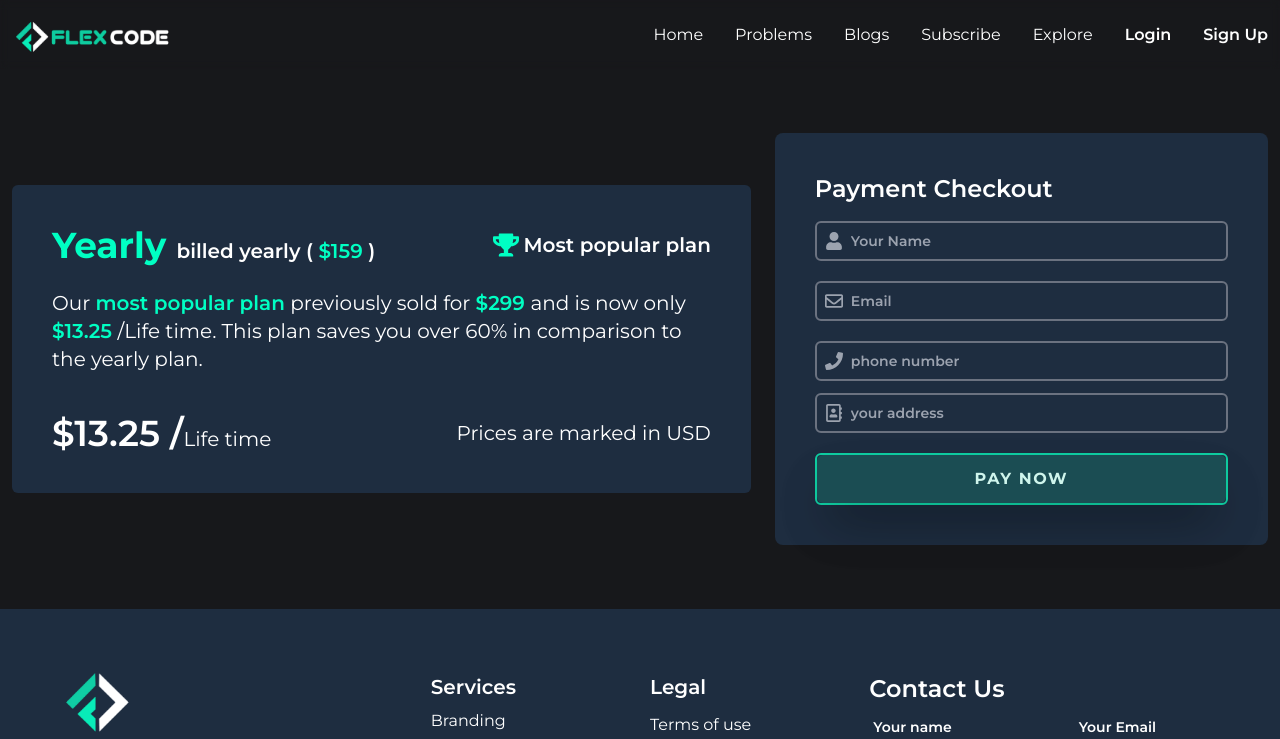
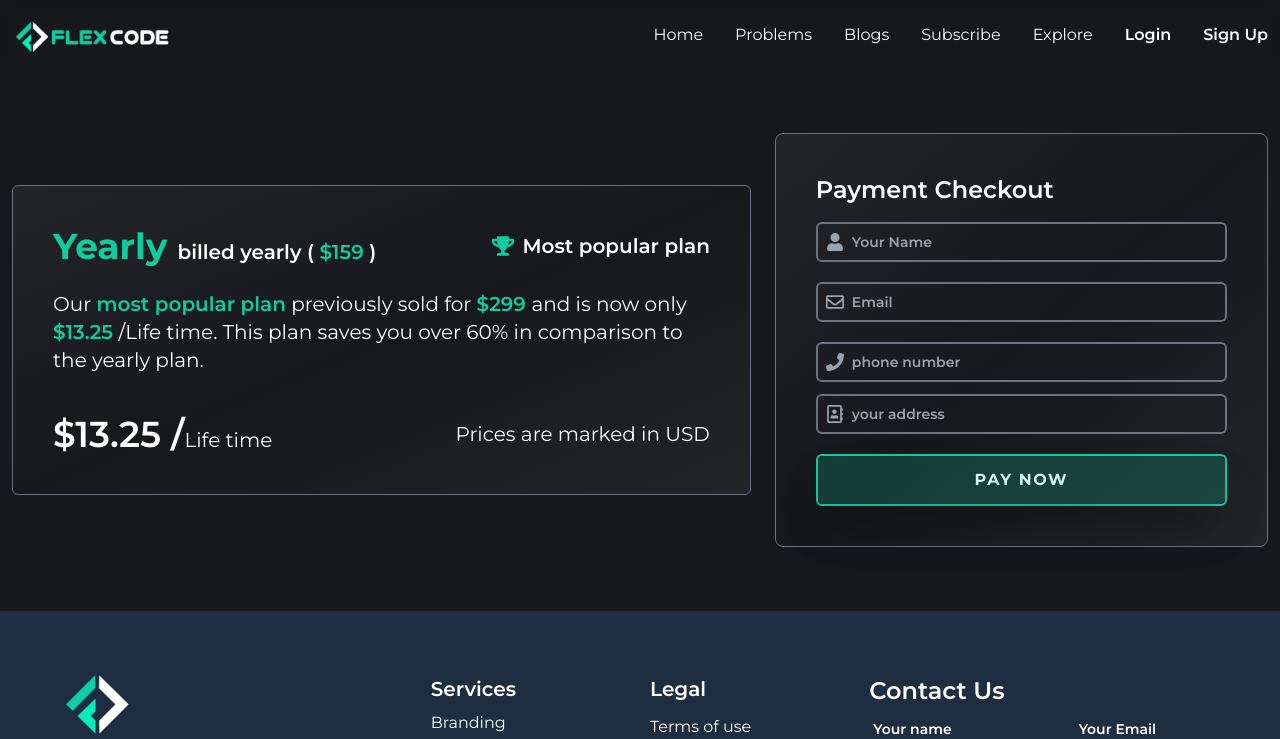
Before and after one commit to ihshadin/flex-code, a React (Vite) app: page /checkout in a window 1280 px wide. Shown: the top 739 px of the page. Built offline with nearby package versions, Linux system fonts and the light colour scheme; no server answers.

Commit message:
subscribe page disign done

```diff
--- a/src/pages/CheckOut/CheckOut.jsx
+++ b/src/pages/CheckOut/CheckOut.jsx
@@ -1,5 +1,4 @@
-import React from "react";
-import { useContext } from "react";
+import { useContext, useState } from "react";
 import { useForm } from "react-hook-form";
 import {
   FaPhone,
@@ -12,7 +11,10 @@ import {
 import { AuthContext } from "../../providers/AuthProvider";
 
 const CheckOut = () => {
-  const { loading, user } = useContext(AuthContext);
+  const { user } = useContext(AuthContext);
+
+  const [loading, setLoading] = useState(false);
+
   const {
     register,
     handleSubmit,
@@ -37,25 +39,27 @@ const CheckOut = () => {
       .then((data) => {
         console.log(data);
         window.location.replace(data?.url);
+        setLoading(false);
       });
+    // setLoading(false);
     console.log("Main data", data);
   };
 
   return (
     <div className="flex items-center gap-x-6 flexcode-container">
-      <div className="bg-secondary-color p-10 rounded-md w-[60%]">
+      <div className="exploreCard border my-8 border-gray-500 hover:border-[#0fcda1] transition-all p-10 rounded-md w-[60%]">
         <div className="flex justify-between mb-6">
           <h1 className="text-xl font-semibold">
-            <span className="text-4xl font-extrabold text-[#00ffc3]">
+            <span className="text-4xl font-extrabold text-[#0fcda1]">
               Yearly{" "}
             </span>
             billed yearly ({" "}
-            <span className="text-[#00ffc3] font-semibold">$159 </span> )
+            <span className="text-[#0fcda1] font-semibold">$159 </span> )
           </h1>
           <h1 className="flex items-center text-xl font-semibold">
             {" "}
-            <span className="mr-1">
-              <FaTrophy size={26} color="#00ffc3" />
+            <span className="mr-2">
+              <FaTrophy size={22} color="#0fcda1" />
             </span>
             {"  "}
             Most popular plan
@@ -63,12 +67,12 @@ const CheckOut = () => {
         </div>
         <p className="text-xl">
           Our{" "}
-          <span className="text-[#00ffc3] font-semibold">
+          <span className="text-[#0fcda1] font-semibold">
             most popular plan
           </span>{" "}
           previously sold for{" "}
-          <span className="text-[#00ffc3] font-semibold">$299 </span> and is now
-          only <span className="text-[#00ffc3] font-semibold">$13.25 </span>
+          <span className="text-[#0fcda1] font-semibold">$299 </span> and is now
+          only <span className="text-[#0fcda1] font-semibold">$13.25 </span>
           /Life time. This plan saves you over 60% in comparison to the yearly
           plan.
         </p>
@@ -79,14 +83,14 @@ const CheckOut = () => {
           <h1 className="text-xl">Prices are marked in USD</h1>
         </div>
       </div>
-      <div class="bg-secondary-color p-10 rounded-lg w-[40%] text-white">
+      <div class="exploreCard border border-gray-500 hover:border-[#0fcda1] transition-all p-10 rounded-lg w-[40%] text-white">
         <h1 class="text-2xl font-semibold mb-4">Payment Checkout</h1>
 
         <form onSubmit={handleSubmit(onSubmit)}>
           <div className="flex items-center border-2 border-gray-500 text-gray-400 px-2 font-semibold rounded-md mb-5 hover:bg-[#17181B] cursor-pointer">
             <FaUser className="text-lg mr-2 " />
             <input
-              className="flex-1 bg-[#1e2d40] hover:bg-[#17181B] text-sm outline-none py-2"
+              className="flex-1 bg-transparent  hover:bg-[#17181B] text-sm outline-none py-2"
               type="text"
               autoComplete="off"
               name="name"
@@ -95,14 +99,14 @@ const CheckOut = () => {
               value={user?.displayName}
               placeholder="Your Name"
             />
-            {errors.name && (
+            {/* {errors.name && (
               <span className="text-red-500">Name is required</span>
-            )}
+            )} */}
           </div>
           <div className="flex items-center border-2 border-gray-500 text-gray-400 font-semibold rounded-md mb-5 px-2 hover:bg-[#17181B] cursor-pointer">
             <FaRegEnvelope className="text-lg mr-2" />
             <input
-              className="flex-1 bg-[#1e2d40] hover:bg-[#17181B] text-sm outline-none py-2"
+              className="flex-1 bg-transparent  hover:bg-[#17181B] text-sm outline-none py-2"
               type="email"
               autoComplete="off"
               name="email"
@@ -118,7 +122,7 @@ const CheckOut = () => {
           <div className="flex items-center border-2 border-gray-500 text-gray-400 font-semibold rounded-md mb-3 px-2 hover:bg-[#17181B] cursor-pointer">
             <FaPhone className="text-lg mr-2" />
             <input
-              className="flex-1 bg-[#1e2d40] hover:bg-[#17181B] text-sm outline-none py-2"
+              className="flex-1 bg-transparent  hover:bg-[#17181B] text-sm outline-none py-2"
               type="number"
               name="number"
               autoComplete="off"
@@ -133,7 +137,7 @@ const CheckOut = () => {
           <div className="flex items-center border-2 border-gray-500 text-gray-400 font-semibold rounded-md mb-5 px-2 hover:bg-[#17181B] cursor-pointer">
             <FaRegAddressBook className="text-lg mr-2" />
             <input
-              className="flex-1 bg-[#1e2d40] hover:bg-[#17181B] text-sm outline-none py-2"
+              className="flex-1 bg-transparent  hover:bg-[#17181B] text-sm outline-none py-2"
               type="text"
               name="address"
               autoComplete="off"
@@ -145,13 +149,27 @@ const CheckOut = () => {
               <span className="text-red-500">address is required</span>
             )}
           </div>
-          <button type="submit" class="flexcode-button py-3 px-16 w-full">
+
+          <div onClick={() => setLoading(true)}>
+            <button type="submit" class="flexcode-button py-3 px-16 w-full">
+              {loading ? (
+                <FaSpinner className="m-auto animate-spin" size={24} />
+              ) : (
+                "  Pay Now"
+              )}
+            </button>
+          </div>
+          {/* <button
+            onClick={() => setLoading(true)}
+            type="submit"
+            class="flexcode-button py-3 px-16 w-full"
+          >
             {loading ? (
               <FaSpinner className="m-auto animate-spin" size={24} />
             ) : (
               "  Pay Now"
             )}
-          </button>
+          </button> */}
         </form>
       </div>
     </div>
--- a/src/pages/Explore/Explore.css
+++ b/src/pages/Explore/Explore.css
@@ -1,3 +1,3 @@
 .exploreCard {
-    background: linear-gradient(to top left, #242529, #17181b, #242529);
+  background: linear-gradient(to top left, #242529, #17181b, #242529);
 }
--- a/src/pages/Login/Login.jsx
+++ b/src/pages/Login/Login.jsx
@@ -82,7 +82,7 @@ const Login = () => {
   // };
   return (
     <div className="justify-center items-center flex pt-10">
-      <div className="bg-[#1e2d40] shadow-2xl md:w-2/4 max-w-md mx-auto rounded-xl px-7 my-14">
+      <div className="bg-[#1e2d40]  shadow-2xl md:w-2/4 max-w-md mx-auto rounded-xl px-7 my-14">
         <>
           <div className="flex items-center justify-center text-white text-2xl  font-bold py-8">
             <img className="w-16 h-16" src="/20230810_125620.png" alt="img" />
```
Also changed, not shown: src/pages/Subscribe/Subscribe.jsx (+20 -87 lines), 1 other file (tests, documents, lock files or other folders).
